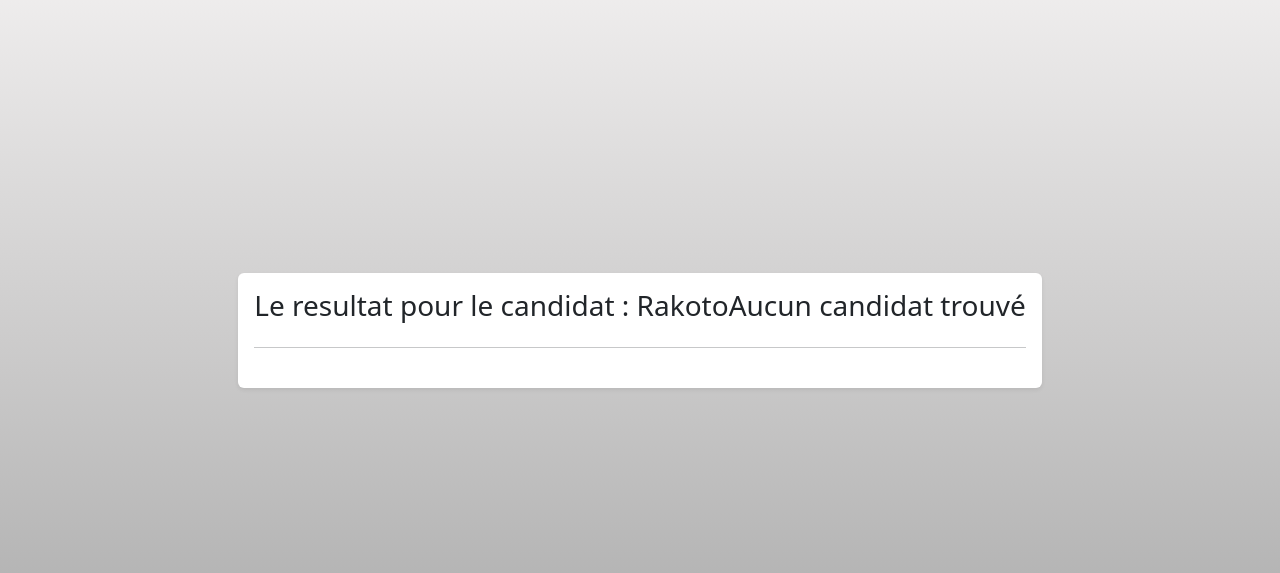
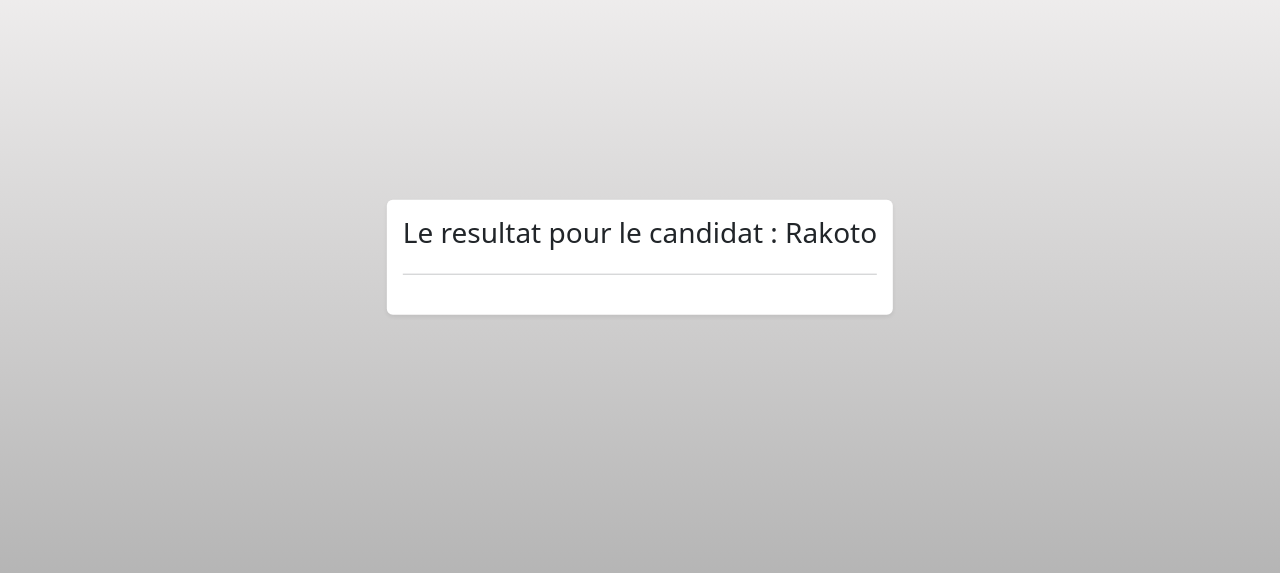
Before and after one commit to Mampionona33/election_3, a PHP site: page / in a window 1280 px wide. Shown: the part 143-716 px from the top of the page. Run offline with PHP 8.4, Linux system fonts and the light colour scheme; data comes from the database, SQL or seed files in the repository; style sheets or scripts are compiled from the project's sources; some libraries are stand-ins or nearby versions.

Commit message:
finish centralize main

```diff
--- a/app/template/base.html.twig
+++ b/app/template/base.html.twig
@@ -6,8 +6,7 @@
 		<meta name="viewport" content="width=device-width, initial-scale=1.0">
 		<link rel="stylesheet" href="../dist/style.css">
 		<title>
-			{% block title %}Titre par défaut
-			{% endblock %}
+			{% block title %}Titre par défaut{% endblock %}
 		</title>
 	</head>
 	<body class="custom-bc vh-100">
@@ -21,7 +20,7 @@
 		{% include './components/sidebar.html.twig' %}
 
 		<main class="container-sm d-flex justify-content-center vw-100">
-			<div class="position-absolute top-50 h-30"> {% block content %}{% endblock %}
+			<div class="position-absolute top-50 start-50 translate-middle"> {% block content %}{% endblock %}
 			</div>
 		</main>
 
--- a/app/template/cardCandidat.html.twig
+++ b/app/template/cardCandidat.html.twig
@@ -6,6 +6,9 @@
 			<h3>Le resultat pour le candidat :
 				{{item.name}}</h3>
 		{% endfor %}
+	{% else %}
+		<h3>Aucun candidat trouvé</h3>
 	{% endif %}
-	<h3>Aucun candidat trouvé</h3>
+
+
 {% endblock %}
```
Lines whose indentation alone changed are shown as unchanged.
